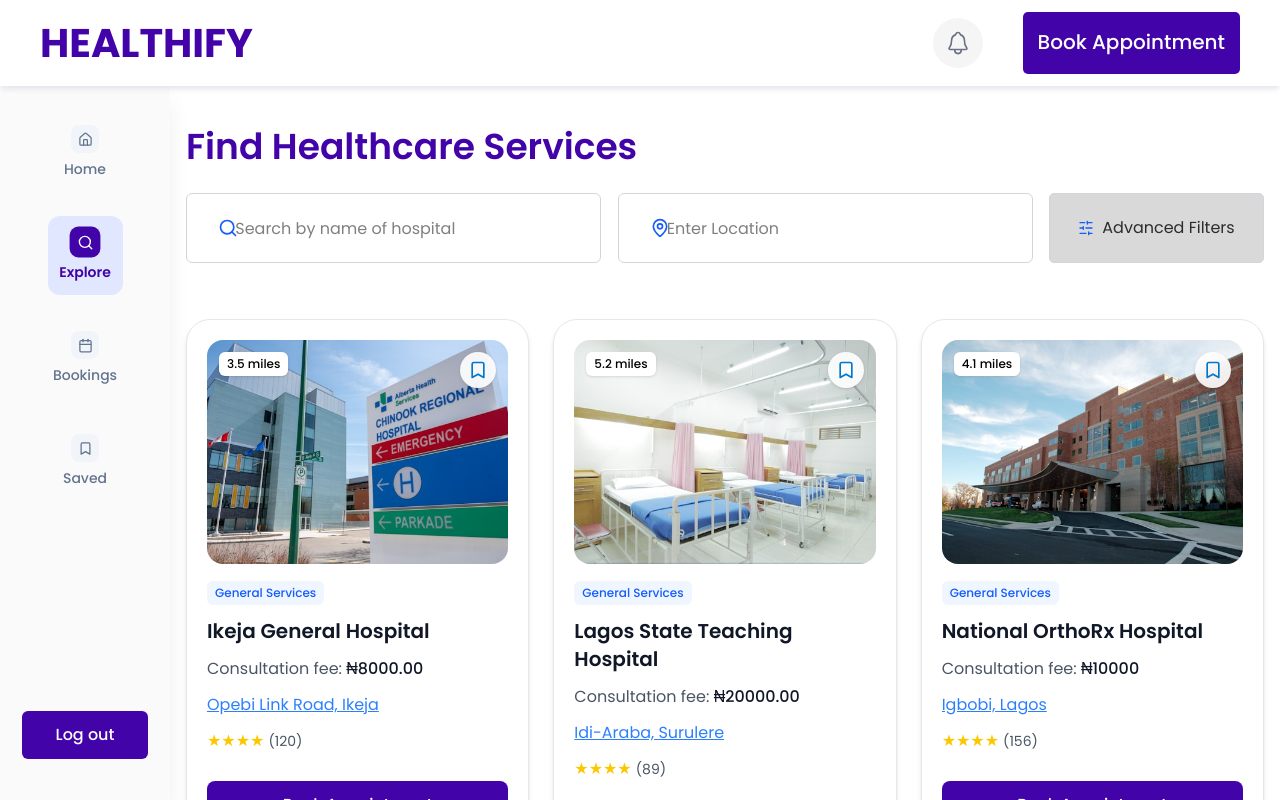
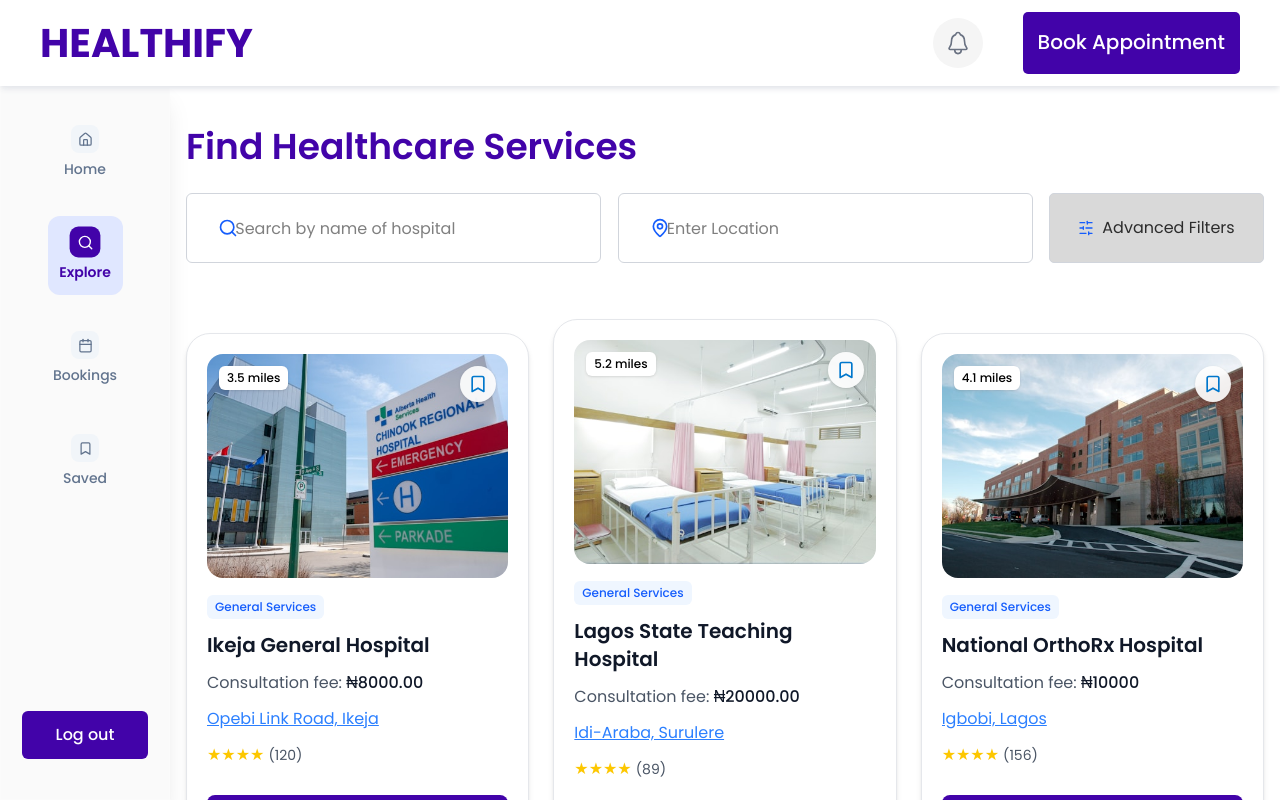
Before and after one commit to BusandCode/healthify, a Next.js app: page /dashboard/explore in a window 1280 px wide. Shown: the top 800 px of the page. Built offline with nearby package versions, Linux system fonts and the light colour scheme.

Commit message:
healthify

```diff
--- a/components/HospitalCard.js
+++ b/components/HospitalCard.js
@@ -171,7 +171,7 @@ const HospitalCard = () => {
         </div>
 
       {/* Hospital Cards */}
-      <div className="grid grid-cols-1 sm:grid-cols-2 xl:grid-cols-3 gap-4 px-4 sm:gap-6 ">
+      <div className="grid grid-cols-1 sm:grid-cols-2 xl:grid-cols-3 gap-4 px-4 sm:gap-6 items-center justify-center">
         {hospitals.map((hospital) => (
           <div key={hospital.id} className="bg-white w-full max-w-[340px] sm:max-w-[320px] lg:max-w-[350px] rounded-2xl sm:rounded-3xl shadow-md border border-gray-200 overflow-hidden">
             <div className="p-3 sm:p-4 lg:p-5">
```
